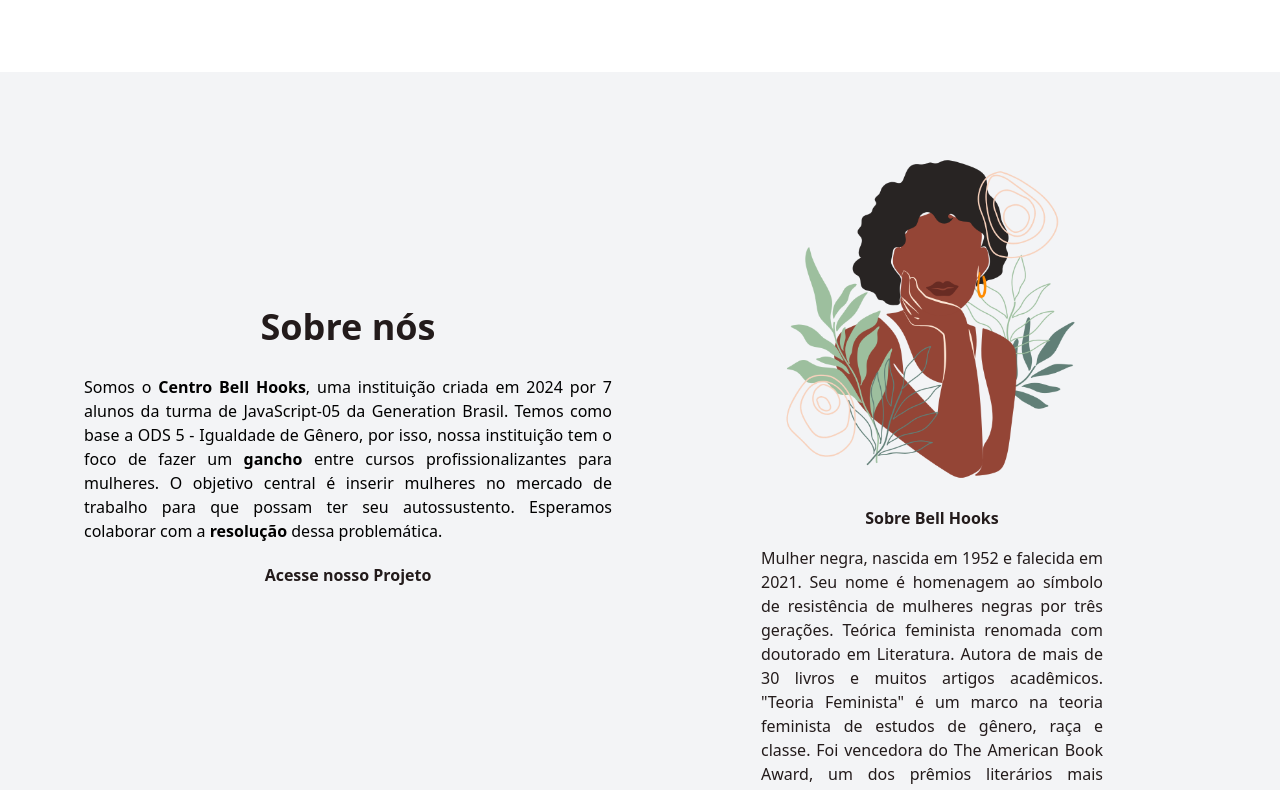
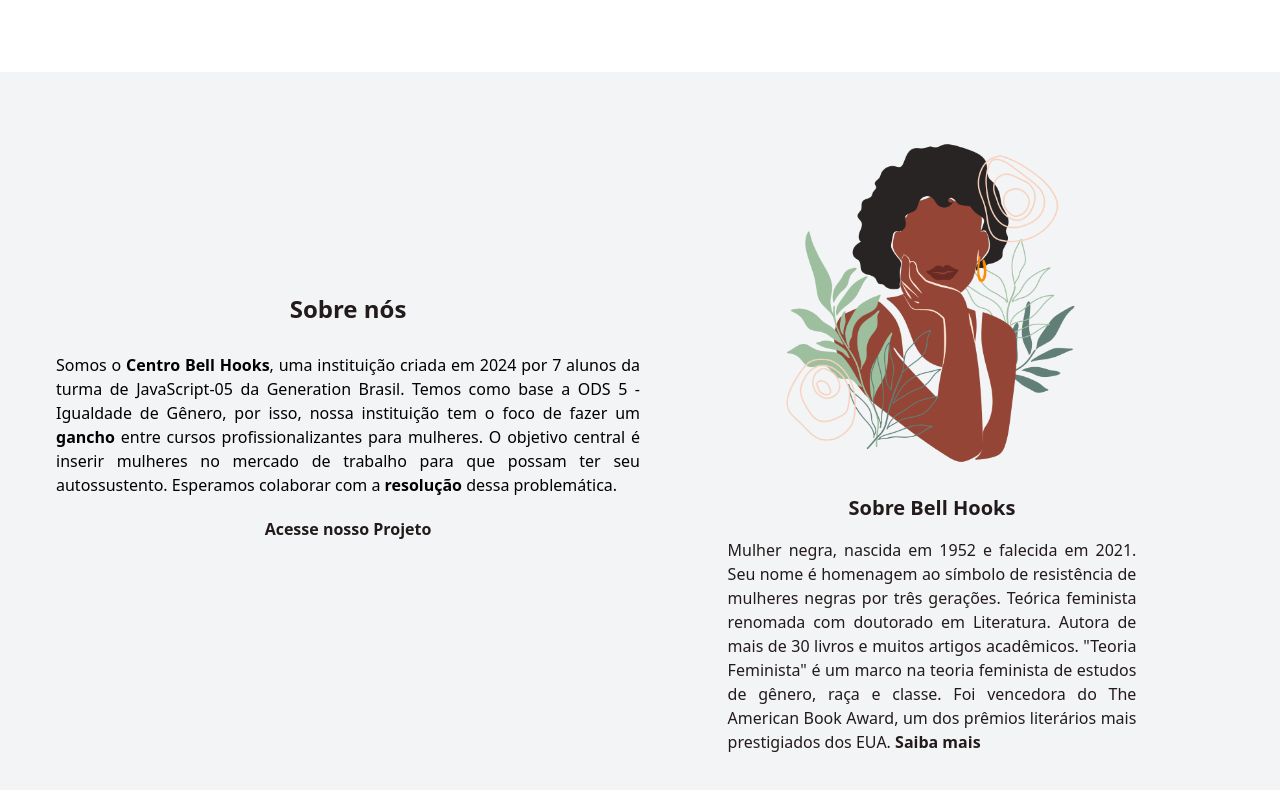
Before and after one commit to Centro-Bell-Hooks/frontend, a React (Vite) app: page / in a window 1280 px wide. Shown: the part 1640-2430 px from the top of the page. Built offline with nearby package versions, Linux system fonts and the light colour scheme.

Commit message:
fix: Ajustado a responsividade da seção sobre nós na página home

```diff
--- a/src/components/navbar/Menubar.tsx
+++ b/src/components/navbar/Menubar.tsx
@@ -44,6 +44,7 @@
                                 <LinkScroll to="inicio" className="hover:underline">
                                     <DialogTitle>Início</DialogTitle>
                                 </LinkScroll>
+                                <hr className="bg-primaria w-full my-3" />
                                 <LinkScroll to="sobre" className="hover:underline">
                                     <DialogTitle>Sobre</DialogTitle>
                                 </LinkScroll>
@@ -102,7 +103,7 @@
                             className="hover:underline"
                             onClick={usuario?.token ? logout : undefined}
                         >
-                            <DialogTitle> {usuario?.token === '' ? 'Login' : 'Sair'}</DialogTitle>
+                            <DialogTitle> {usuario?.token === '' ? 'Entrar' : 'Sair'}</DialogTitle>
                             <hr className="bg-primaria w-full mb-4 mt-2" />
                         </Link>
                     </div>
--- a/src/pages/homepage/inicio/Inicio.tsx
+++ b/src/pages/homepage/inicio/Inicio.tsx
@@ -3,9 +3,9 @@
 export function Inicio() {
     return (
         <Box>
-            <section id="inicio" className="lg:h-screen flex flex-col justify-center items-center relative">
+            <section id="inicio" className="lg:h-screen flex flex-col justify-center items-center">
                 <div className="md:max-w-[70%]">
-                    <h1 className="flex flex-col justify-center items-center pb-4 font-bold text-2xl">
+                    <h1 className="flex flex-col justify-center items-center mb-4 font-bold text-2xl">
                         CENTRO BELL HOOKS
                     </h1>
                     <p className="leading-6 text-center mb-8 tracking-widest first-letter:text-xl text-primaria">
--- a/src/pages/homepage/sobre/Sobre.tsx
+++ b/src/pages/homepage/sobre/Sobre.tsx
@@ -4,39 +4,47 @@
 
 export function Sobre() {
     return (
-        <section id="sobre" className="bg-gray-100 w-full md:h-screen">
+        <section id="sobre" className="bg-gray-100">
             <Box>
-                <div className="flex justify-center items-center">
-                    <div className="md:grid md:grid-cols-2 items-center">
+                <div className="grid min-[900px]:grid-cols-2 items-center max-[800px]:gap-12">
                     <div>
-                            <h1 className="text-4xl font-bold text-center mb-5 text-primaria">Sobre nós</h1>
-                            <p className="text-justify m-7">
-                                Somos o <span className="font-bold">Centro Bell Hooks</span>, uma instituição criada em
-                                2024 por 7 alunos da turma de JavaScript-05 da Generation Brasil. Temos como base a ODS
-                                5 - Igualdade de Gênero, por isso, nossa instituição tem o foco de fazer um{' '}
-                                <span className="font-bold">gancho</span> entre cursos profissionalizantes para
-                                mulheres. O objetivo central é inserir mulheres no mercado de trabalho para que possam
-                                ter seu autossustento. Esperamos colaborar com a{' '}
-                                <span className="font-bold">resolução</span> dessa problemática.
+                        <h1 className="text-2xl font-bold text-center mb-5 text-primaria">Sobre nós</h1>
+                        <p className="text-justify my-7">
+                            Somos o <span className="font-bold">Centro Bell Hooks</span>, uma instituição criada em 2024
+                            por 7 alunos da turma de JavaScript-05 da Generation Brasil. Temos como base a ODS 5 -
+                            Igualdade de Gênero, por isso, nossa instituição tem o foco de fazer um{' '}
+                            <span className="font-bold">gancho</span> entre cursos profissionalizantes para mulheres. O
+                            objetivo central é inserir mulheres no mercado de trabalho para que possam ter seu
+                            autossustento. Esperamos colaborar com a <span className="font-bold">resolução</span> dessa
+                            problemática.
                             <Link
                                 to="https://github.com/Centro-Bell-Hooks"
-                                    className="flex gap-3 items-center justify-center text-primaria hover:underline"
+                                className="flex min-[900px]:justify-center items-center text-primaria hover:underline"
                             >
-                                    <p className="text-md font-semibold m-5">Acesse nosso Projeto</p>
+                                <p className="min-[900px]:text-md font-semibold mt-2 min-[900px]:my-5">
+                                    Acesse nosso Projeto
+                                </p>
                             </Link>
                         </p>
                     </div>
 
-                        <div className="w-full max-w-[350px] flex flex-col justify-self-center mt-4">
-                            <img src="/assets/ilustracao-bell-hooks.png" alt="Imagem Bell Hooks" />
-                            <h1 className="font-bold text-primaria text-center m-3">Sobre Bell Hooks</h1>
-                            <p className="text-justify text-primaria m-1">
+                    <div className="flex flex-col justify-self-center min-[900px]:max-w-[70%]">
+                        <div className="flex justify-center">
+                            <img
+                                className="w-full max-w-[400px] min-[900px]:max-w-[350px]"
+                                src="/assets/ilustracao-bell-hooks.png"
+                                alt="Imagem Bell Hooks"
+                            />
+                        </div>
+                        <h1 className="font-bold text-primaria text-center my-4 text-xl min-[900px]:text-md">
+                            Sobre Bell Hooks
+                        </h1>
+                        <p className="text-justify text-primaria w-full">
                             Mulher negra, nascida em 1952 e falecida em 2021. Seu nome é homenagem ao símbolo de
-                                resistência de mulheres negras por três gerações. Teórica feminista renomada com
-                                doutorado em Literatura. Autora de mais de 30 livros e muitos artigos acadêmicos.
-                                "Teoria Feminista" é um marco na teoria feminista de estudos de gênero, raça e classe.
-                                Foi vencedora do The American Book Award, um dos prêmios literários mais prestigiados
-                                dos EUA.
+                            resistência de mulheres negras por três gerações. Teórica feminista renomada com doutorado
+                            em Literatura. Autora de mais de 30 livros e muitos artigos acadêmicos. "Teoria Feminista" é
+                            um marco na teoria feminista de estudos de gênero, raça e classe. Foi vencedora do The
+                            American Book Award, um dos prêmios literários mais prestigiados dos EUA.
                             <Link
                                 to="https://pt.wikipedia.org/wiki/Bell_hooks"
                                 className="hover:underline font-bold text-primaria"
@@ -47,7 +55,6 @@
                         </p>
                     </div>
                 </div>
-                </div>
             </Box>
         </section>
     )
```
Lines whose indentation alone changed are shown as unchanged.
